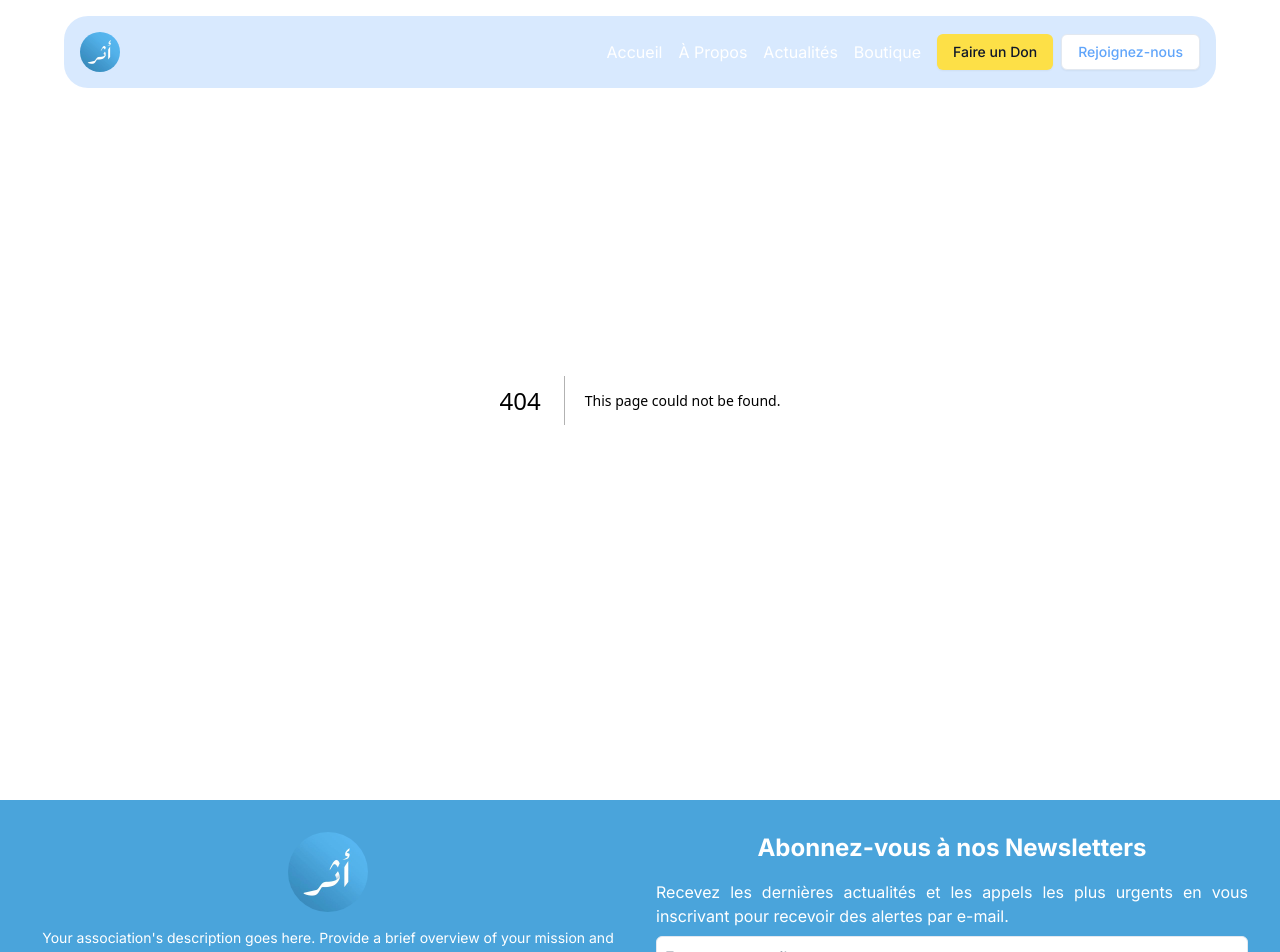
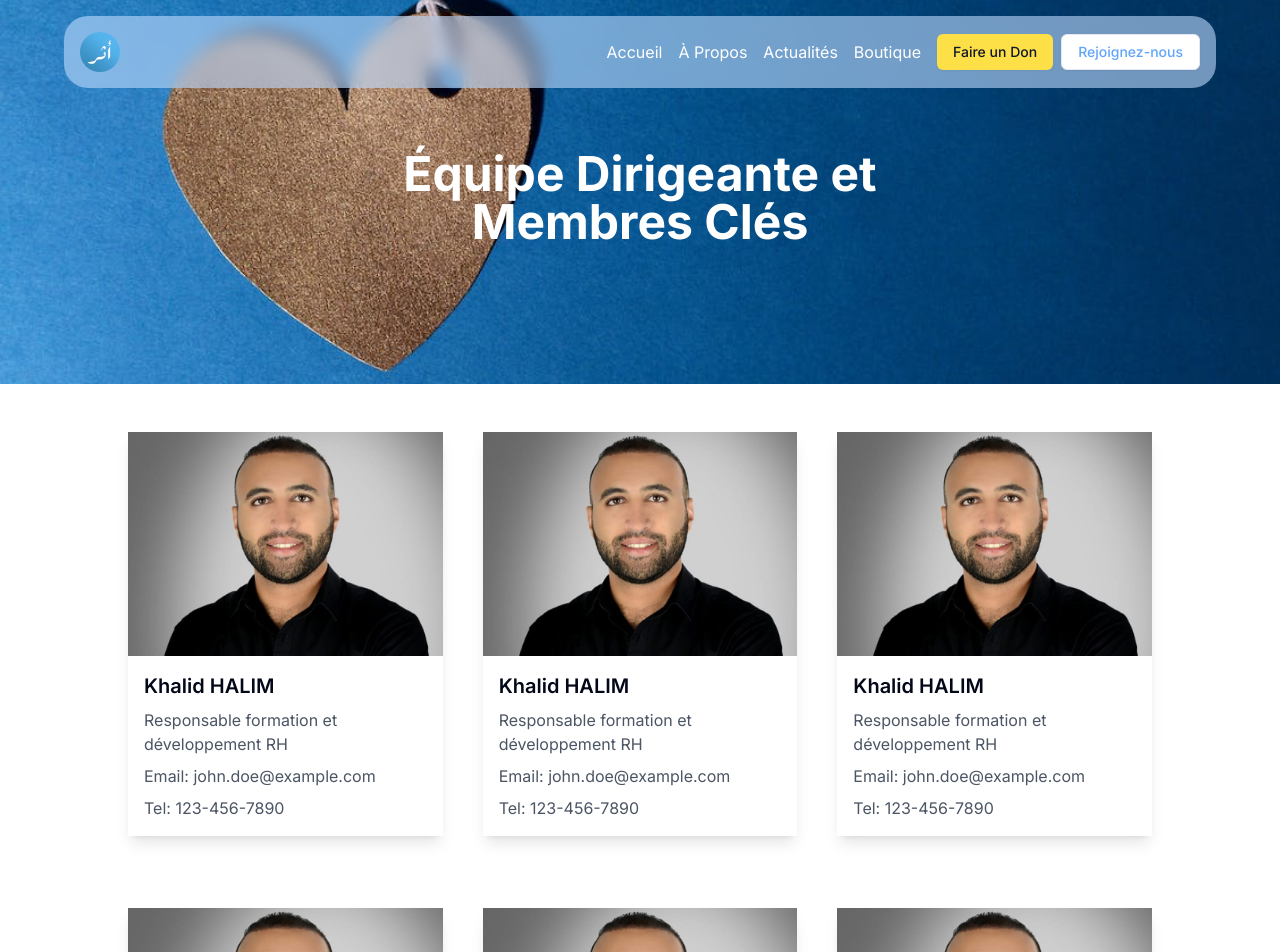
Before and after one commit to Khalid4dev/Athar-2.0, a Next.js app: page /TeamMembers in a window 1280 px wide. Before the commit this address had no page. Shown: the top 952 px of the page. Built offline with nearby package versions, Linux system fonts and the light colour scheme.

Commit message:
added team members page

```diff
--- /dev/null
+++ b/src/app/TeamMembers/page.tsx
@@ -0,0 +1,30 @@
+import React from 'react';
+import pfp from '../../assets/images/pfp.jpg';
+import PageTitle from '../../components/PageTitle';
+import MemberCard from '../../components/MemberCard';
+
+
+const TeamMembersPage: React.FC = () => {
+    return (
+        <div>
+            <PageTitle title="Équipe Dirigeante et Membres Clés" />
+            <section className='p-12'>
+                <div className="grid grid-cols-1 sm:grid-cols-2 md:grid-cols-3 gap-10 mx-auto max-w-screen-lg">
+                    {[1, 2, 3, 4, 5, 6,7,8,9].map((index) => (
+                        <div key={index} className="mb-8 hover:shadow-xl hover:scale-105 transition-transform">
+                            <MemberCard
+                                picture={pfp.src}
+                                name="Khalid HALIM"
+                                job="Responsable formation et développement RH"
+                                email="john.doe@example.com"
+                                phoneNumber="123-456-7890"
+                            />
+                        </div>
+                    ))}
+                </div>
+            </section>
+        </div>
+    );
+};
+
+export default TeamMembersPage;
--- a/src/app/layout.tsx
+++ b/src/app/layout.tsx
@@ -18,8 +18,8 @@ export default function RootLayout({
   const navItems = [
     { name: "Accueil", href: "/" },
     { name: "À Propos", href: "/AboutUs" },
-    { name: "Actualités", href: "/participer" },
-    { name: "Boutique", href: "/boutique" },
+    { name: "Actualités", href: "/Participate" },
+    { name: "Boutique", href: "/TeamMembers" },
   ];
 
   return (
--- a/src/app/page.tsx
+++ b/src/app/page.tsx
@@ -7,7 +7,7 @@ import SponsorsSection from "../components/SponsorsSection";
 import AboutUsSection from "../components/AboutUsSection";
 import AboutUsPage from "./AboutUs/page";
 import PageTitle from "../components/PageTitle";
-import ParticipatePage from "./participer/page";
+import ParticipatePage from "./Participate/page";
 import TeamMembersPage from "./TeamMembersPage";
 
 export default function Home() {
```
Also changed, not shown: src/app/Participate/page.tsx (renamed from src/app/participer/page.tsx).
